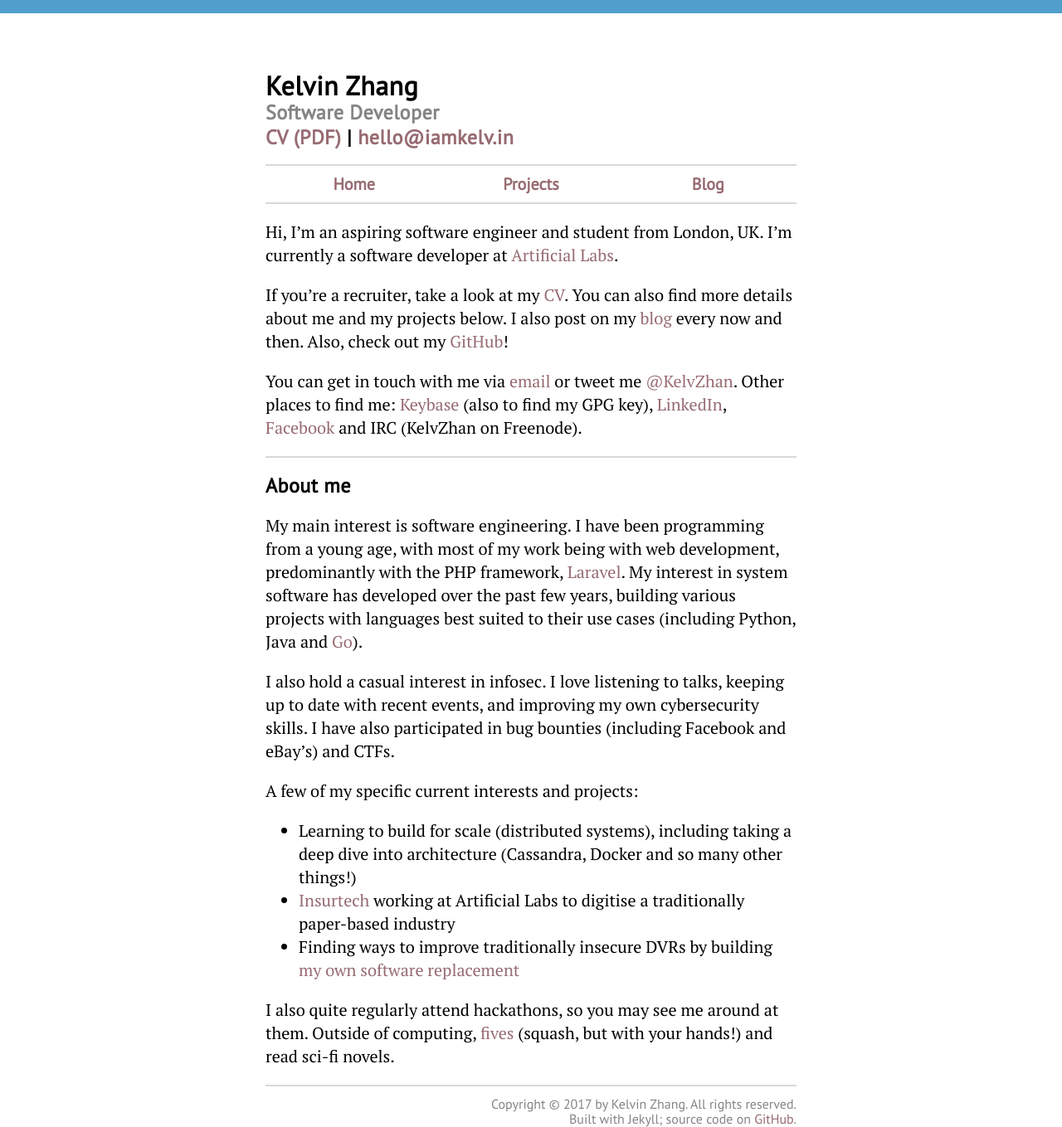
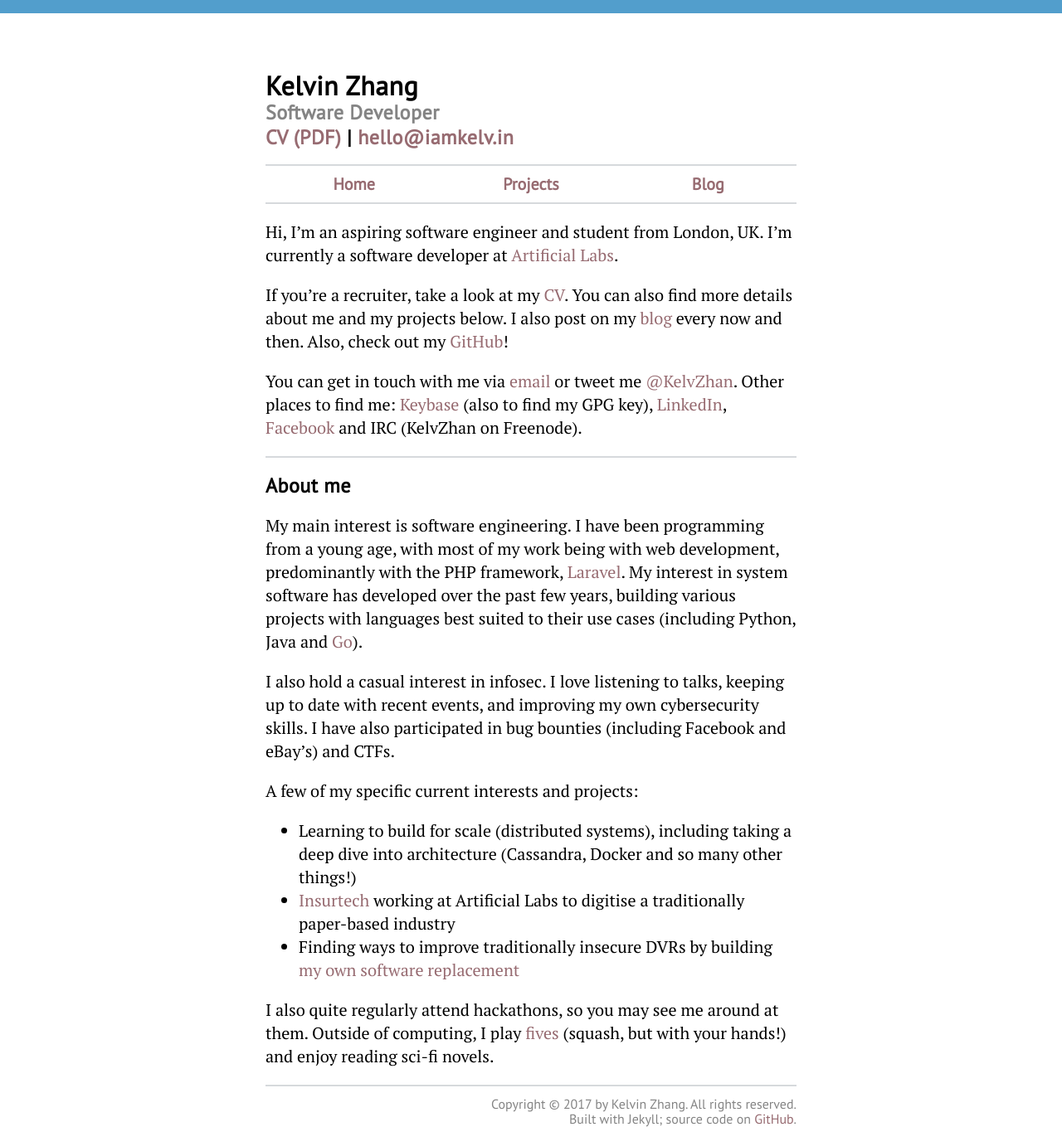
Before and after one commit to kz/iamkelv.in-new, a Jekyll site: the page built from index.html, in a window 1280 px wide. Shown: the whole page at 83% size. Built offline with Jekyll 4.4.1, drawn with Linux system fonts in a browser that asks for light colours.

Commit message:
Proofread about.md

```diff
--- a/_includes/about.md
+++ b/_includes/about.md
@@ -8,4 +8,4 @@ A few of my specific current interests and projects:
 - [Insurtech](https://artificial.io/products) working at Artificial Labs to digitise a traditionally paper-based industry
 - Finding ways to improve traditionally insecure DVRs by building [my own software replacement](https://github.com/kz/swanntools)
 
-I also quite regularly attend hackathons, so you may see me around at them. Outside of computing, [fives](https://www.youtube.com/watch?v=aWNamssrZAY) (squash, but with your hands!) and read sci-fi novels.
+I also quite regularly attend hackathons, so you may see me around at them. Outside of computing, I play [fives](https://www.youtube.com/watch?v=aWNamssrZAY) (squash, but with your hands!) and enjoy reading sci-fi novels.
```
